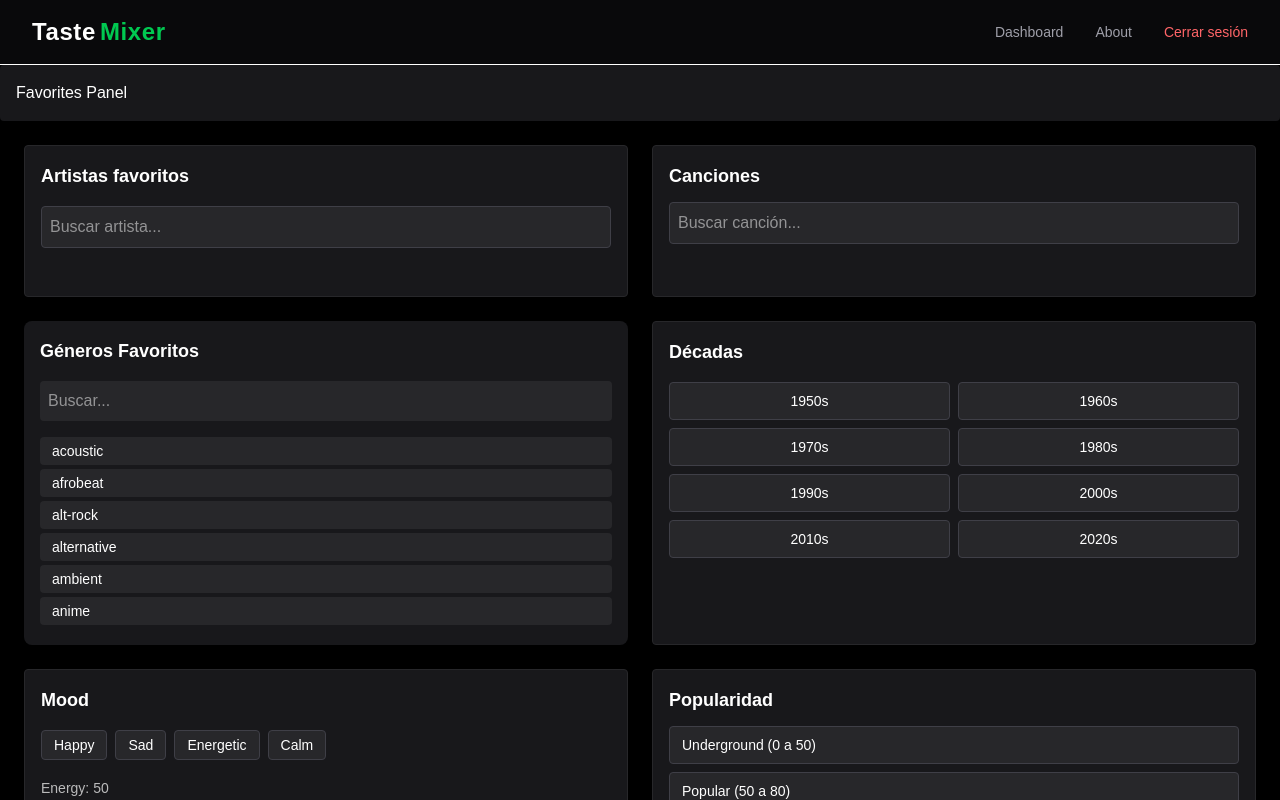
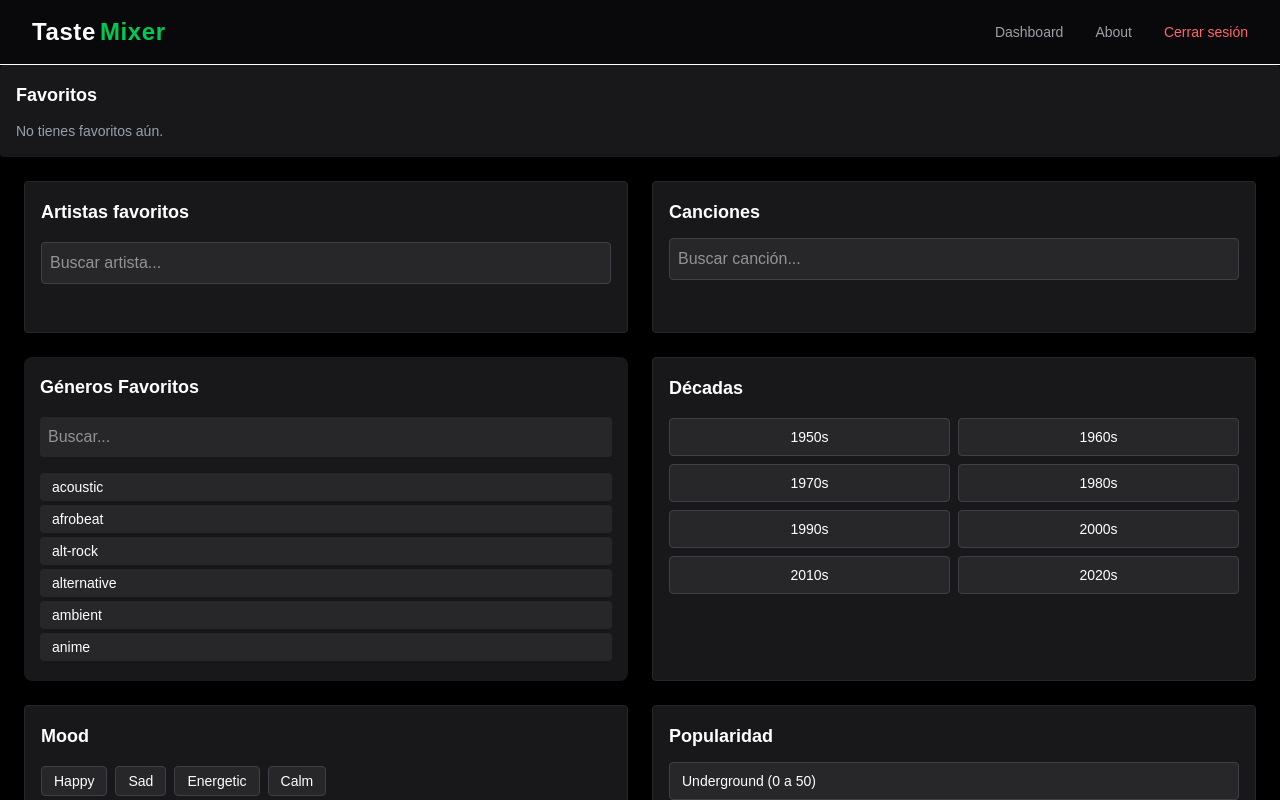
Before and after one commit to MatiasSvriz/spotify-taste-mixer, a Next.js app: page /dashboard in a window 1280 px wide. Shown: the top 800 px of the page. Built offline with nearby package versions, Linux system fonts and the light colour scheme.

Commit message:
Añadimos funcionalidad de favoritos a nuestra aplicacion usando local storage,añadimos FavoritesPanel.jsx

```diff
--- a/src/app/components/FavoritesPanel.jsx
+++ b/src/app/components/FavoritesPanel.jsx
@@ -1,3 +1,34 @@
-export default function FavoritesPanel() {
-  return <aside className="p-4 bg-zinc-900 rounded">Favorites Panel</aside>;
+"use client";
+
+export default function FavoritesPanel({ favorites = [], toggleFavorite }) {
+  return (
+    <div className="bg-zinc-900 p-4 rounded space-y-3">
+      <h2 className="text-lg font-semibold">Favoritos</h2>
+
+      {favorites.length === 0 && (
+        <p className="text-gray-400 text-sm">No tienes favoritos aún.</p>
+      )}
+
+      {favorites.map(f => (
+        <div
+          key={f.id}
+          className="flex items-center gap-3 bg-zinc-800 p-2 rounded"
+        >
+          <img
+            src={f.album?.images?.[0]?.url}
+            className="w-10 h-10 rounded"
+          />
+
+          <span className="flex-1 truncate">{f.name}</span>
+
+          <button
+            onClick={() => toggleFavorite(f)}
+            className="text-red-500 hover:text-red-400 text-xl"
+          >
+            ✕
+          </button>
+        </div>
+      ))}
+    </div>
+  );
 }
--- a/src/app/components/PlaylistDisplay.jsx
+++ b/src/app/components/PlaylistDisplay.jsx
@@ -6,7 +6,9 @@ export default function PlaylistDisplay({
   playlist,
   setPlaylist,
   onRegenerate,
-  onAddMore
+  onAddMore,
+  favorites = [],
+  toggleFavorite
 }) {
   const removeTrack = (id) =>
     setPlaylist(prev => prev.filter(t => t.id !== id));
@@ -37,6 +39,8 @@ export default function PlaylistDisplay({
             key={track.id}
             track={track}
             onRemove={removeTrack}
+            onToggleFavorite={toggleFavorite}
+            isFavorite={favorites.some(f => f.id === track.id)}
           />
         ))}
 
--- a/src/app/components/TrackCard.jsx
+++ b/src/app/components/TrackCard.jsx
@@ -1,25 +1,39 @@
 "use client";
 
-export default function TrackCard({ track, onRemove }) {
+export default function TrackCard({
+  track,
+  onRemove,
+  onToggleFavorite,
+  isFavorite = false
+}) {
   return (
-    <div className="flex items-center gap-3 p-3 bg-zinc-800 rounded">
+    <div className="flex items-center gap-4 p-3 bg-zinc-800 rounded-lg">
+
       <img
-        src={track.album.images?.[0]?.url}
-        alt="cover"
+        src={track.album?.images?.[0]?.url}
+        alt={track.name}
         className="w-12 h-12 rounded"
       />
 
       <div className="flex flex-col flex-1">
         <p className="font-semibold">{track.name}</p>
-        <p className="text-gray-400 text-sm">{track.artists[0].name}</p>
+        <p className="text-gray-400 text-sm">{track.artists?.[0]?.name}</p>
       </div>
 
       <button
+        onClick={() => onToggleFavorite(track)}
+        className="text-yellow-400 text-xl"
+      >
+        {isFavorite ? "★" : "☆"}
+      </button>
+
+      <button
         onClick={() => onRemove(track.id)}
-        className="text-red-500 hover:text-red-400 text-lg"
+        className="text-red-500 text-xl"
       >
         ✕
       </button>
+
     </div>
   );
 }
--- a/src/app/dashboard/page.js
+++ b/src/app/dashboard/page.js
@@ -15,9 +15,8 @@ import FavoritesPanel from "../components/FavoritesPanel";
 
 export default function Dashboard() {
 
-  // ================================
   // ESTADOS NECESARIOS
-  // ================================
+
   const [selectedArtists, setSelectedArtists] = useState([]);
   const [selectedTracks, setSelectedTracks] = useState([]);
   const [selectedGenres, setSelectedGenres] = useState([]);
@@ -27,6 +26,25 @@ export default function Dashboard() {
 
   const [playlist, setPlaylist] = useState([]);
   const [loading, setLoading] = useState(false);
+
+  const [favorites, setFavorites] = useState(() => {
+    if (typeof window === "undefined") return [];
+    return JSON.parse(localStorage.getItem("favorite_tracks") || "[]");
+  });
+
+  const toggleFavorite = (track) => {
+    const alreadyFavorite = favorites.some(f => f.id === track.id);
+    let updatedFavorites;
+
+    if (alreadyFavorite) {
+      updatedFavorites = favorites.filter(f => f.id !== track.id);
+    } else {
+      updatedFavorites = [...favorites, track];
+    }
+
+    setFavorites(updatedFavorites);
+    localStorage.setItem("favorite_tracks", JSON.stringify(updatedFavorites));
+  };
 
   const generate = async () => {
     setLoading(true);
@@ -57,7 +75,10 @@ export default function Dashboard() {
     <div className="min-h-screen bg-black text-white">
       <Header />
 
-      <FavoritesPanel />
+      <FavoritesPanel
+        favorites={favorites}
+        toggleFavorite={toggleFavorite}
+      />
 
       <div className="p-6 space-y-8">
 
@@ -104,6 +125,8 @@ export default function Dashboard() {
           setPlaylist={setPlaylist}
           onRegenerate={generate}
           onAddMore={addMore}
+          favorites={favorites}
+          toggleFavorite={toggleFavorite}
         />
       </div>
     </div>
```
